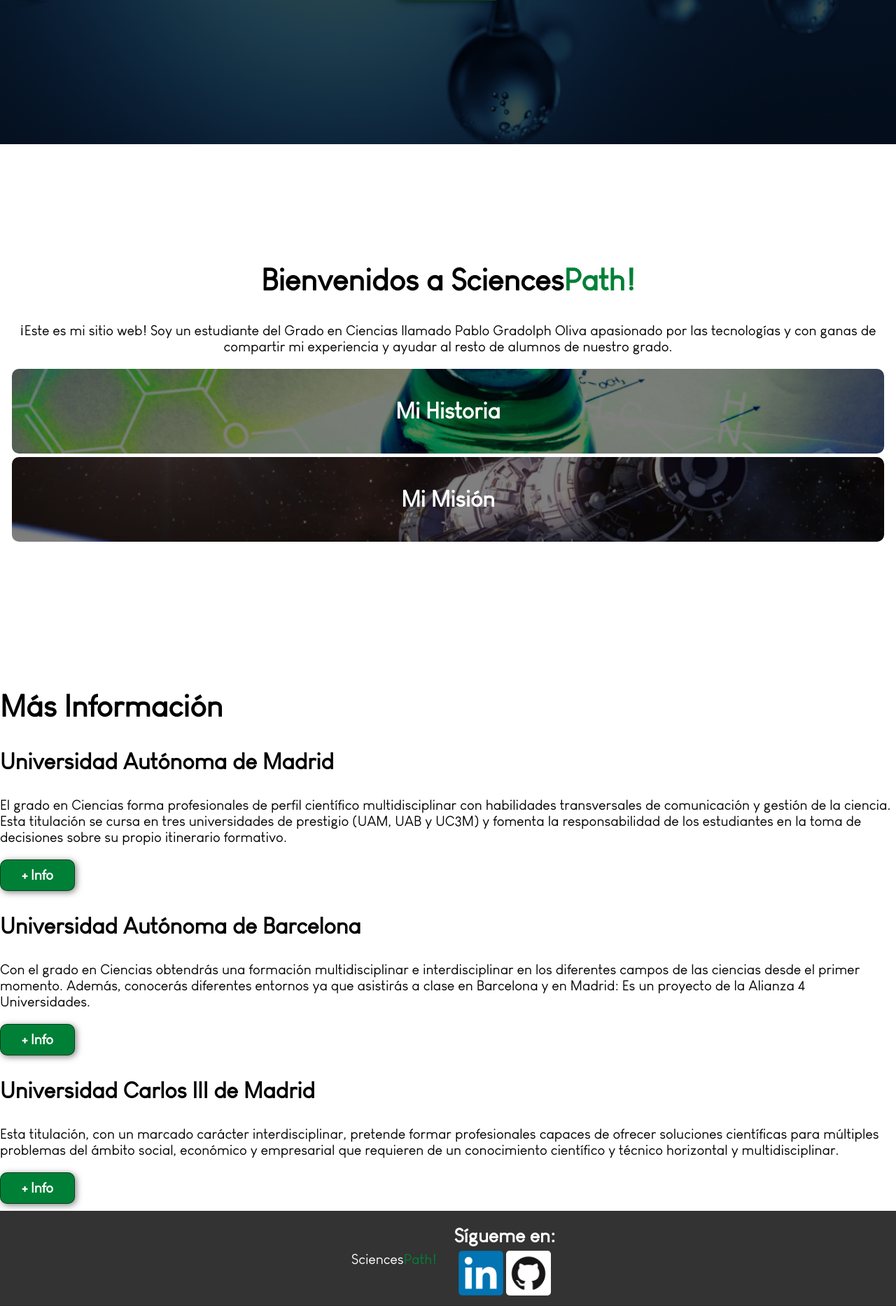
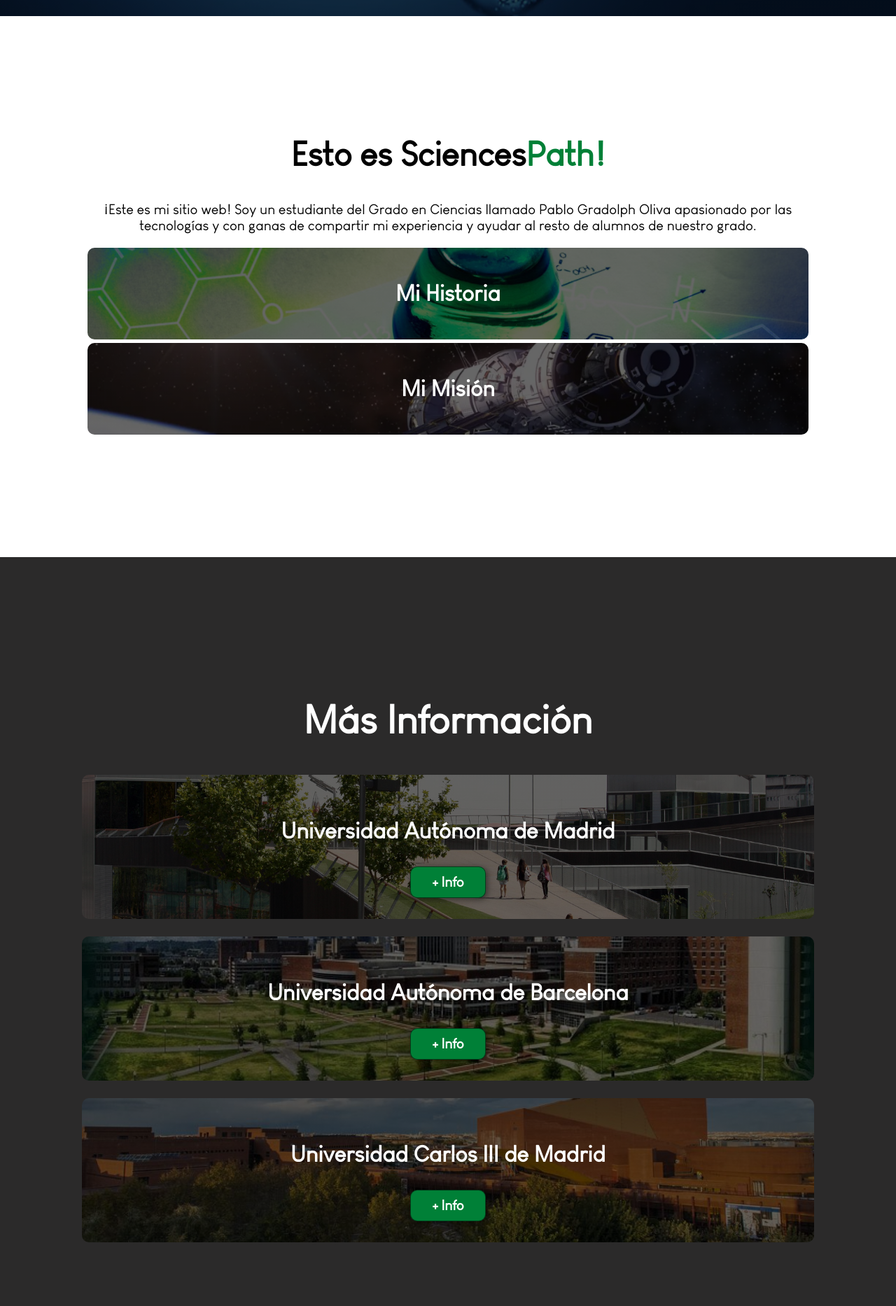
Before and after one commit to PabloGradolph/SciencesPath, a Django app: page / in a window 1280 px wide. Shown: the part 697-2563 px from the top of the page at 70% size. Run offline with Django 4.2, Linux system fonts and the light colour scheme; some web fonts are replaced.

Commit message:
feat(home): page finished

```diff
--- a/static/css/styles.css
+++ b/static/css/styles.css
@@ -39,6 +39,10 @@ ul { list-style: none;}
 /* End main settings */
 
 /* Global Styles */
+html {
+    scroll-behavior: smooth;
+}
+
 body {
     margin: 0;
 }
@@ -49,17 +53,17 @@ body {
     flex-direction: column;
 }
 
+/* Header */
 header {
     background-color: var(--color-primary);
 }
 
 .container {
-    max-width: 1400px;
     margin: auto;
+    max-width: 1200px;
 }
 
 .header-container {
-    max-width: 1400px;
     display: flex;
     flex-direction: column;
     align-items: center;
@@ -110,6 +114,7 @@ header nav a:hover {
     text-decoration: underline;
 }
 
+/* Bienvenida */
 #welcome {
     display: flex;
     flex-direction: column;
@@ -156,6 +161,7 @@ header nav a:hover {
     background-color: #015827;
 }
 
+/* Quienes somos */
 #about .container {
     text-align: center;
     padding: 170px 12px;
@@ -180,8 +186,8 @@ header nav a:hover {
 #history {
     background-image: linear-gradient(
         0deg,
-        rgba(0,0,0,0.5),
-        rgba(0,0,0,0.5)
+        rgba(0,0,0,0.6),
+        rgba(0,0,0,0.6)
     )
     ,url("../img/MIHistoria.jpg");
     background-repeat: no-repeat;
@@ -197,8 +203,8 @@ header nav a:hover {
 #mission {
     background-image: linear-gradient(
         0deg,
-        rgba(0,0,0,0.5),
-        rgba(0,0,0,0.5)
+        rgba(0,0,0,0.6),
+        rgba(0,0,0,0.6)
     )
     ,url("../img/MiMision.webp");
     background-repeat: no-repeat;
@@ -221,27 +227,7 @@ header nav a:hover {
     font-weight: bold;
 }
 
-#history::before {
-    content: "";
-    position: absolute;
-    top: 0;
-    left: 0;
-    width: 100%;
-    height: 100%;
-    background: linear-gradient(
-        0deg,
-        rgba(255, 255, 255, 0.2), /* Ajusta el valor de transparencia aquí */
-        rgba(255, 255, 255, 0.2)
-    );
-    opacity: 0;
-    transition: opacity 0.3s ease;
-}
-
-#history:hover::before {
-    opacity: 1;
-    cursor: pointer;
-}
-
+#history::before,
 #mission::before {
     content: "";
     position: absolute;
@@ -258,16 +244,89 @@ header nav a:hover {
     transition: opacity 0.3s ease;
 }
 
+#history:hover::before,
 #mission:hover::before {
     opacity: 1;
     cursor: pointer;
 }
 
+/* Más información */
+#information {
+    background-color: #2b2a2a;
+    text-align: center;
+}
+
+#information .container {
+    padding: 100px 12px;
+}
+
+#information h2 {
+    margin-top: 0;
+    color: white;
+    font-size:  3.5em;
+}
+
+#information h3 {
+    color: white;
+    font-weight: bold;
+}
+
+#information p {
+    display: none;
+}
+
+.carta-1 {
+    margin: 25px;
+    padding: 30px 10px;
+    background-image: linear-gradient(
+        0deg,
+        rgba(0,0,0,0.6),
+        rgba(0,0,0,0.6)
+    )
+    ,url("../img/campus-cantoblanco.jpg");
+    background-repeat: no-repeat;
+    background-size: cover;
+    background-position: center center;
+    border-radius: 10px;
+}
+
+.carta-2 {
+    margin: 25px;
+    padding: 30px 10px;
+    background-image: linear-gradient(
+        0deg,
+        rgba(0,0,0,0.6),
+        rgba(0,0,0,0.6)
+    )
+    ,url("../img/campus-uab.jpg");
+    background-repeat: no-repeat;
+    background-size: cover;
+    background-position: center center;
+    border-radius: 10px;
+}
+
+.carta-3 {
+    margin: 25px;
+    padding: 30px 10px;
+    background-image: linear-gradient(
+        0deg,
+        rgba(0,0,0,0.6),
+        rgba(0,0,0,0.6)
+    )
+    ,url("../img/campus-uc3m.jpg");
+    background-repeat: no-repeat;
+    background-size: cover;
+    background-position: center center;
+    border-radius: 10px;
+}
+
+/* Footer */
 footer {
     width: 100%;
     background-color: #333333;
-    margin-top: 10px;
     padding-top: 5px;
+    margin-top: 75px;
+    border-top: 1px solid black;
 }
 
 footer .group-1 {
@@ -321,3 +380,57 @@ footer .group-2 small, footer .group-2 b, footer .group-2 a{
 footer .group-2 a:hover{
     color: #ffffffcb;
 }
+
+/* Responsive */
+@media (min-width:720px) {
+    header {
+        position: fixed;
+        width: 100%;
+        z-index: 1;
+    }
+
+    .header-container {
+        flex-direction: row;
+        justify-content: space-between;
+        padding: 10px;
+    }
+
+    header nav {
+        flex-direction: row;
+        padding-bottom: 0px;
+        padding-right: 20px;
+    }
+
+    #welcome {
+        padding: 5em;
+    }
+
+    #welcome h1{
+        font-size: 4.5em;
+    }
+
+    #welcome p{
+        font-size: 1.5em;
+    }
+
+    #about .container {
+        padding: 170px 5em;
+    }
+
+    #about h2 {
+        font-size: 3em;
+    }
+
+    #history,
+    #mission {
+        padding: 15px;
+    }
+
+    #information {
+        padding: 100px 5em;
+    }
+
+    footer .group-2{
+        width: 100%;
+    }
+}
--- a/templates/Sciences/base.html
+++ b/templates/Sciences/base.html
@@ -21,8 +21,8 @@
                     </a>
                 </div>
                 <nav>
-                    <a href="#">Quienes Somos</a>
-                    <a href="#">Más Información</a>
+                    <a href="#about">Quienes Somos</a>
+                    <a href="#information">Más Información</a>
                     {% if user.is_authenticated %}
                         <a href="{% url 'logout' %}">Cerrar Sesión</a>
                     {% else %}
--- a/templates/Sciences/home.html
+++ b/templates/Sciences/home.html
@@ -20,10 +20,11 @@
     <section id="about">
         <div class="container">
             <div id="about-header">
-                <h2>Bienvenidos a Sciences<span class="color-path">Path!</span></h2>
+                <h2>Esto es Sciences<span class="color-path">Path!</span></h2>
                 <p>¡Este es mi sitio web! Soy un estudiante del Grado en Ciencias llamado Pablo Gradolph Oliva apasionado por las tecnologías y con ganas de compartir mi experiencia y ayudar al resto de alumnos de nuestro grado.</p>
             </div>
-            <div id="history">
+            <div class="about">
+                <div id="history" class="expandable">
                     <h3>Mi Historia</h3>
                     <div class="full-description">
                         <p>Mi travesía comenzó hace casi 4 años cuando me cogieron para cursar este maravilloso grado universitario. Mis compañeros y yo nos enfrentábamos a un gran reto: Ser la Primera Promoción.</p>
@@ -31,7 +32,7 @@
                         <p>Esta es la razón por la que estoy desarrollando como Trabajo de Fin de Grado esta herramienta: Una aplicación web llamada SciencesPath que permita guiar a los alumnos que llegan nuevos durante su camino en la universidad.</p>
                     </div>
                 </div>
-            <div id="mission">
+                <div id="mission" class="expandable">
                     <h3>Mi Misión</h3>
                     <div class="mission-full-description">
                         <p>Mi principal misión es facilitar el camino a todos esos alumnos que llegan detrás de mi en sus años de universidad. </p>
@@ -40,26 +41,28 @@
                     </div>
                 </div>
             </div>
+        </div>
     </section>
 
     <section id="information">
         <div class="container">
             <h2>Más Información</h2>
-            <div class="carta">
+            <div class="universities">
+                <div class="carta-1">
                     <h3>Universidad Autónoma de Madrid</h3>
                     <p>El grado en Ciencias forma profesionales de perfil científico multidisciplinar con habilidades transversales de comunicación y gestión de la ciencia. Esta titulación se cursa en tres universidades de prestigio (UAM, UAB y UC3M) y fomenta la responsabilidad de los estudiantes en la toma de decisiones sobre su propio itinerario formativo.</p>
                     <div class="btn-container">
                         <a href="https://www.uam.es/uam/ciencias" target="_blank"><button class="btn-primary">+ Info</button></a>
                     </div>
                 </div>
-            <div class="carta">
+                <div class="carta-2">
                     <h3>Universidad Autónoma de Barcelona</h3>
                     <p>Con el grado en Ciencias obtendrás una formación multidisciplinar e interdisciplinar en los diferentes campos de las ciencias desde el primer momento. Además, conocerás diferentes entornos ya que asistirás a clase en Barcelona y en Madrid: Es un proyecto de la Alianza 4 Universidades.</p>
                     <div class="btn-container">
                         <a href="https://www.uab.cat/web/estudiar/listado-de-grados/informacion-general/ciencias-uab/uam/uc3m-1216708258897.html?param1=1345806163631" target="_blank"><button class="btn-primary">+ Info</button></a>
                     </div>
                 </div>
-            <div class="carta">
+                <div class="carta-3">
                     <h3>Universidad Carlos III de Madrid</h3>
                     <p>Esta titulación, con un marcado carácter interdisciplinar, pretende formar profesionales capaces de ofrecer soluciones científicas para múltiples problemas del ámbito social, económico y empresarial que requieren de un conocimiento científico y técnico horizontal y multidisciplinar.</p>
                     <div class="btn-container">
@@ -67,6 +70,7 @@
                     </div>
                 </div>
             </div>
+        </div>
     </section>
     <script src="{% static 'js/script.js' %}"></script>
 {% endblock %}
```
Also changed, not shown: static/img/Logo_UAM.jpg (added), static/img/campus-cantoblanco.jpg (added), static/img/campus-uab.jpg (added), static/img/campus-uc3m.jpg (added), static/img/logo-uab.jpg (added), static/img/logo-uc3m.jpg (added). Lines whose indentation alone changed are shown as unchanged.
